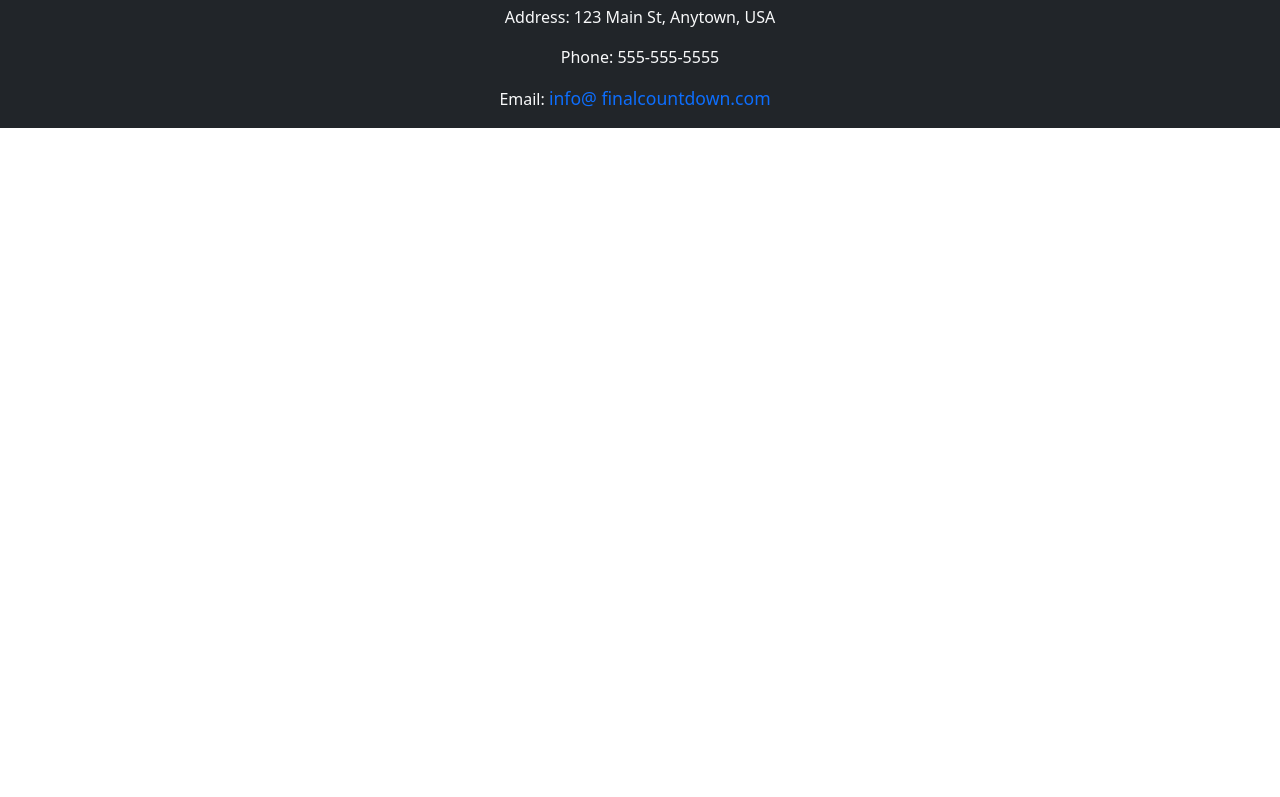
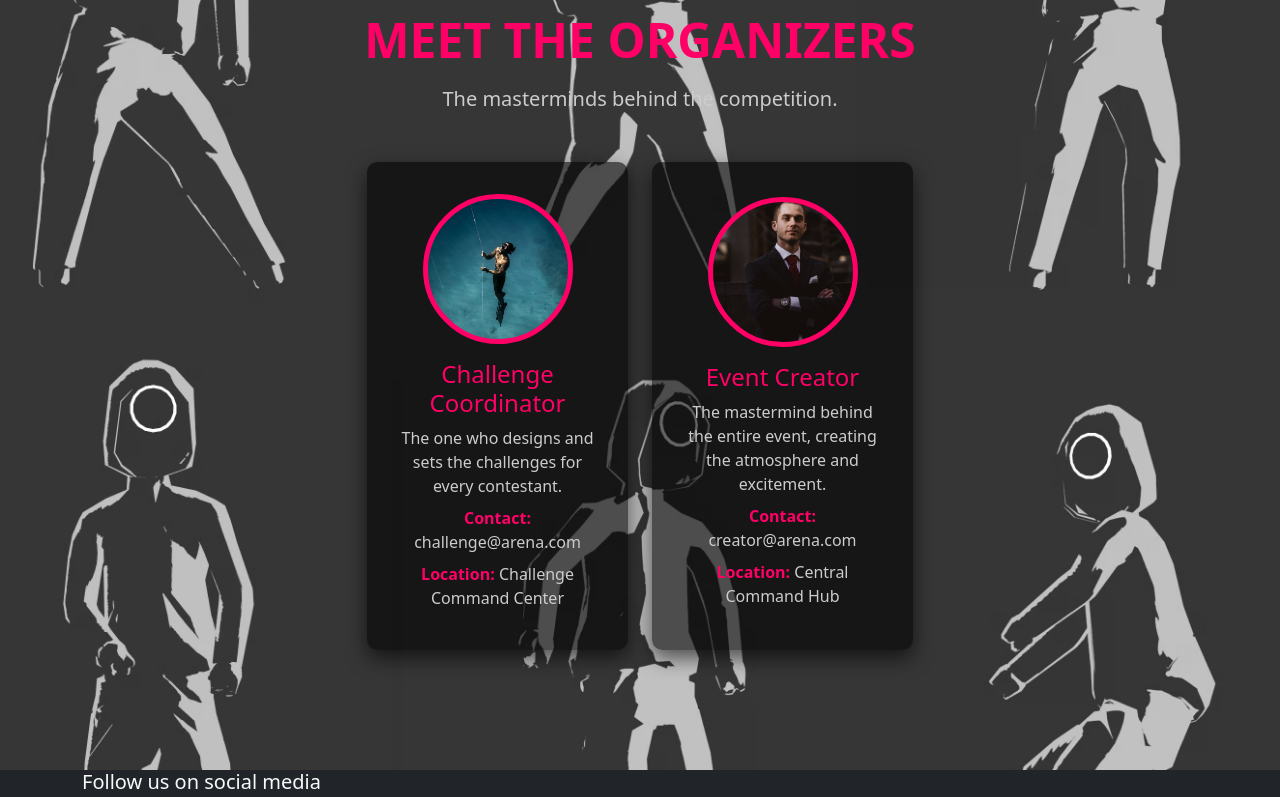
Before and after one commit to AZ7007/final-countdown, a plain HTML site: page games.html in a window 1280 px wide. Shown: the part 1830-2627 px from the top of the page. Before the commit the page ends 1958 px from the top, so only its background shows below. Drawn offline with nearby package versions, Linux system fonts and the light colour scheme.

Commit message:
Add Organizer Section with background image and organizer cards

```diff
--- a/css/style.css
+++ b/css/style.css
@@ -363,6 +363,97 @@ color:	#f90909
 }
 
 
+/* face cards for organizers  */
+
+/* Organizer Section */
+.organizer-section {
+  background-image: url('/assets/images/organizer-img.png');
+  background-size: cover;
+  background-position: center;
+  color: #f8f9fa;
+  padding: 6rem 0;
+  position: relative;
+}
+
+.organizer-section::before {
+  content: '';
+  position: absolute;
+  top: 0;
+  left: 0;
+  width: 100%;
+  height: 100%;
+  background: rgba(0, 0, 0, 0.5);
+  z-index: -1;
+}
+
+.organizer-card {
+  background-color: rgba(0, 0, 0, 0.6);
+  border-radius: 10px;
+  padding: 2rem;
+  box-shadow: 0 8px 20px rgba(0, 0, 0, 0.6);
+  position: relative;
+  overflow: hidden;
+  transition: transform 0.3s ease;
+  display: flex;
+  flex-direction: column;
+  justify-content: center;
+  text-align: center;
+}
+
+.organizer-card:hover {
+  transform: translateY(-10px);
+}
+
+.organizer-avatar {
+  width: 150px;
+  height: 150px;
+  background-size: cover;
+  background-position: center;
+  border-radius: 50%;
+  margin-bottom: 1rem;
+  border: 5px solid #ff0066;
+  margin-left: auto;
+  margin-right: auto;
+}
+
+.organizer-info h4 {
+  font-size: 1.5rem;
+  color: #ff0066;
+  margin-bottom: 0.5rem;
+}
+
+.organizer-info p {
+  font-size: 1rem;
+  color: #ccc;
+  margin-bottom: 0.5rem;
+}
+
+.organizer-info p strong {
+  color: #ff0066;
+}
+
+.row.justify-content-center {
+  display: flex;
+  justify-content: center;
+  flex-wrap: wrap;
+}
+
+.col-md-6 {
+  display: flex;
+  justify-content: center;
+}
+
+.col-lg-3 {
+  display: flex;
+  justify-content: center;
+}
+
+
+
+
+/* game rules  */
+
+
 
 
 
--- a/games.html
+++ b/games.html
@@ -181,6 +181,46 @@
 </section>
 
 
+<!-- organizer  -->
+
+<!-- Organizer Section -->
+<section class="organizer-section">
+  <div class="container text-center">
+    <h2 class="section-heading">Meet the Organizers</h2>
+    <p class="section-subtext">The masterminds behind the competition.</p>
+
+    <div class="row justify-content-center">
+      <!-- Organizer 1 -->
+      <div class="col-md-6 col-lg-3 mb-4">
+        <div class="organizer-card">
+          <div class="organizer-avatar" style="background-image: url('assets/images/coordinator.png');"></div>
+          <div class="organizer-info">
+            <h4>Challenge Coordinator</h4>
+            <p>The one who designs and sets the challenges for every contestant.</p>
+            <p><strong>Contact:</strong> challenge@arena.com</p>
+            <p><strong>Location:</strong> Challenge Command Center</p>
+          </div>
+        </div>
+      </div>
+
+      <!-- Organizer 2 -->
+      <div class="col-md-6 col-lg-3 mb-4">
+        <div class="organizer-card">
+          <div class="organizer-avatar" style="background-image: url('assets/images/creator.png');"></div>
+          <div class="organizer-info">
+            <h4>Event Creator</h4>
+            <p>The mastermind behind the entire event, creating the atmosphere and excitement.</p>
+            <p><strong>Contact:</strong> creator@arena.com</p>
+            <p><strong>Location:</strong> Central Command Hub</p>
+          </div>
+        </div>
+      </div>
+    </div>
+  </div>
+</section>
+
+
+
 <!-- game rules -->
 
 
```
Also changed, not shown: assets/images/coordinator.png (added), assets/images/creator.png (added), assets/images/organizer-img.png (added).
